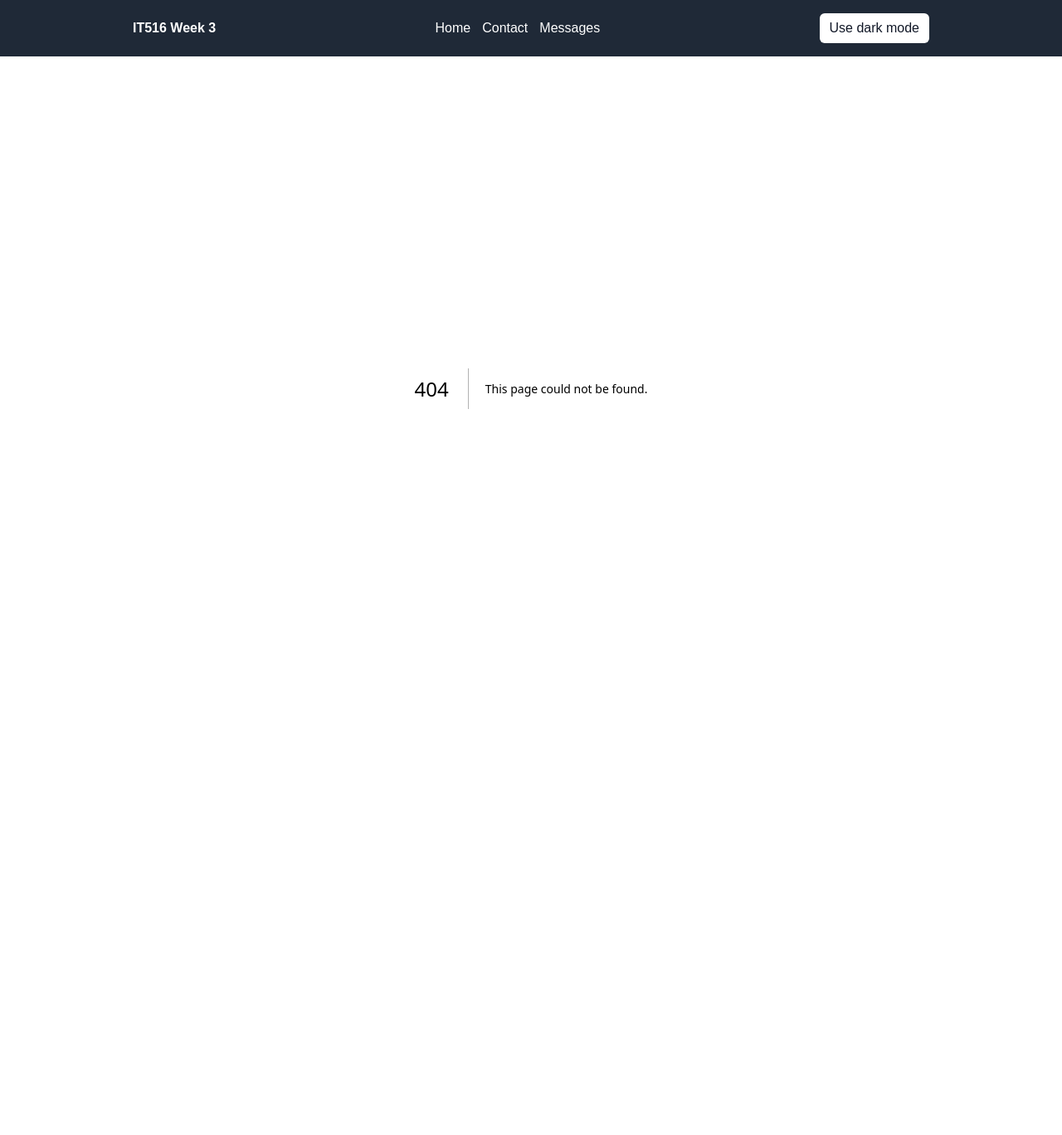
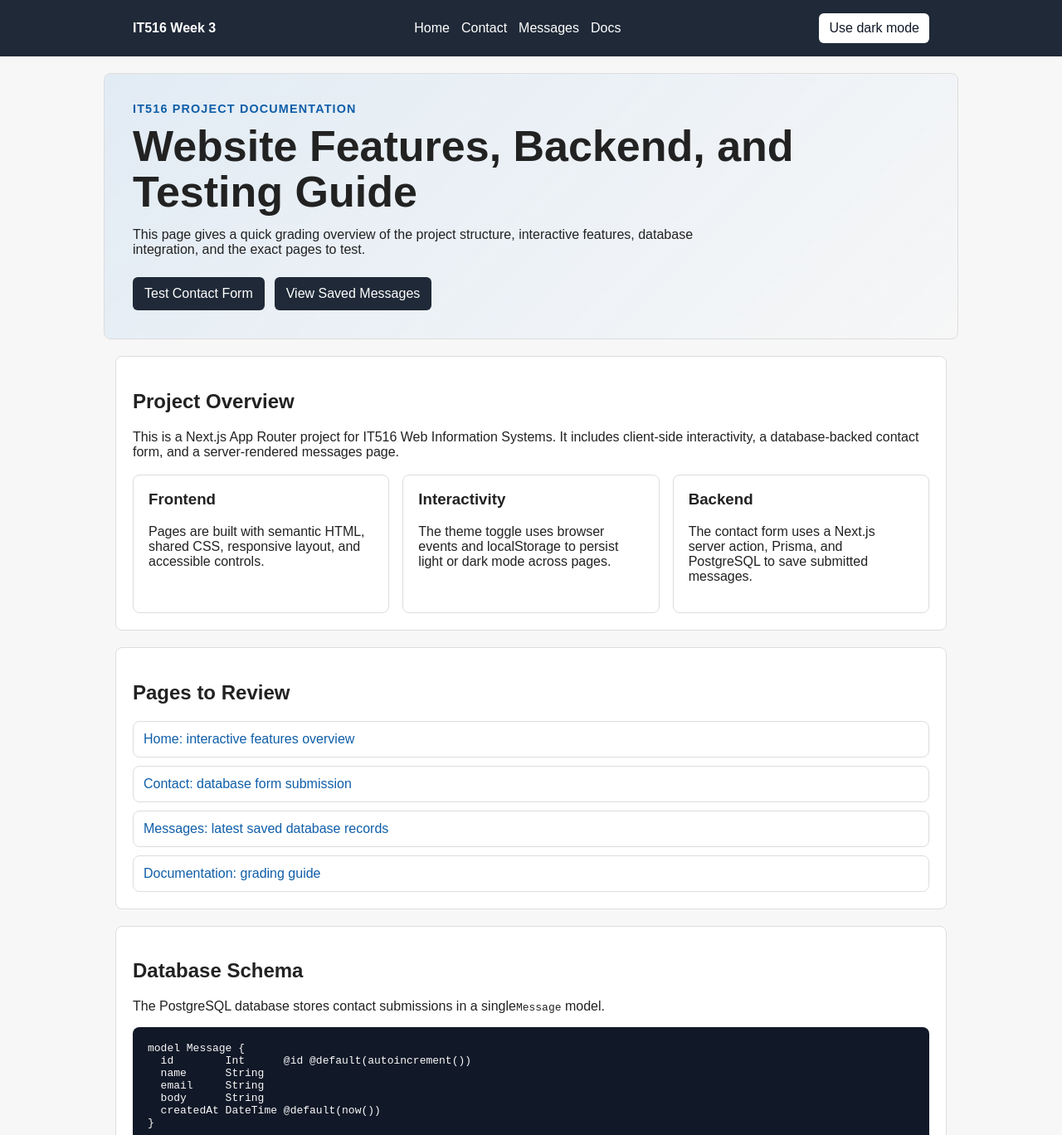
Before and after one commit to ezerayarii/it516_week1, a Next.js app: page /documentation in a window 1280 px wide. Before the commit this address had no page. Shown: the top 1368 px of the page at 83% size. Before the commit the page ends 868 px from the top, so only its background shows below. Built offline with nearby package versions, Linux system fonts and the light colour scheme.

Commit message:
Add project documentation page

```diff
--- /dev/null
+++ b/app/documentation/page.tsx
@@ -0,0 +1,107 @@
+import Link from "next/link";
+
+const checklistItems = [
+  "Secondary page and navigation are implemented with the Next.js App Router.",
+  "Theme toggle uses vanilla JavaScript, DOM events, and localStorage.",
+  "Contact form saves messages through a server action, Prisma, and PostgreSQL.",
+  "Messages page reads and displays the latest 20 database records.",
+  "Prisma client is generated during build with the package.json build scripts.",
+];
+
+export default function DocumentationPage() {
+  return (
+    <main className="documentation-page">
+      <section className="documentation-hero">
+        <p className="eyebrow">IT516 Project Documentation</p>
+        <h1>Website Features, Backend, and Testing Guide</h1>
+        <p>
+          This page gives a quick grading overview of the project structure,
+          interactive features, database integration, and the exact pages to
+          test.
+        </p>
+        <div className="doc-actions">
+          <Link href="/contact">Test Contact Form</Link>
+          <Link href="/messages">View Saved Messages</Link>
+        </div>
+      </section>
+
+      <section className="doc-section">
+        <h2>Project Overview</h2>
+        <p>
+          This is a Next.js App Router project for IT516 Web Information
+          Systems. It includes client-side interactivity, a database-backed
+          contact form, and a server-rendered messages page.
+        </p>
+        <div className="doc-grid">
+          <article className="doc-card">
+            <h3>Frontend</h3>
+            <p>
+              Pages are built with semantic HTML, shared CSS, responsive layout,
+              and accessible controls.
+            </p>
+          </article>
+          <article className="doc-card">
+            <h3>Interactivity</h3>
+            <p>
+              The theme toggle uses browser events and localStorage to persist
+              light or dark mode across pages.
+            </p>
+          </article>
+          <article className="doc-card">
+            <h3>Backend</h3>
+            <p>
+              The contact form uses a Next.js server action, Prisma, and
+              PostgreSQL to save submitted messages.
+            </p>
+          </article>
+        </div>
+      </section>
+
+      <section className="doc-section">
+        <h2>Pages to Review</h2>
+        <div className="route-list">
+          <Link href="/">Home: interactive features overview</Link>
+          <Link href="/contact">Contact: database form submission</Link>
+          <Link href="/messages">Messages: latest saved database records</Link>
+          <Link href="/documentation">Documentation: grading guide</Link>
+        </div>
+      </section>
+
+      <section className="doc-section">
+        <h2>Database Schema</h2>
+        <p>
+          The PostgreSQL database stores contact submissions in a single
+          <code>Message</code> model.
+        </p>
+        <pre className="code-block">
+          <code>{`model Message {
+  id        Int      @id @default(autoincrement())
+  name      String
+  email     String
+  body      String
+  createdAt DateTime @default(now())
+}`}</code>
+        </pre>
+      </section>
+
+      <section className="doc-section">
+        <h2>Grading Checklist</h2>
+        <ul className="checklist">
+          {checklistItems.map((item) => (
+            <li key={item}>{item}</li>
+          ))}
+        </ul>
+      </section>
+
+      <section className="doc-section">
+        <h2>How to Test</h2>
+        <ol className="test-steps">
+          <li>Open the contact page and submit a name, email, and message.</li>
+          <li>Confirm the form shows a success message.</li>
+          <li>Open the messages page and confirm the new message appears.</li>
+          <li>Use the theme button in the header and confirm the setting stays.</li>
+        </ol>
+      </section>
+    </main>
+  );
+}
--- a/app/globals.css
+++ b/app/globals.css
@@ -15,7 +15,8 @@ body {
 
 :root[data-theme="dark"] section,
 :root[data-theme="dark"] .feature-card,
-:root[data-theme="dark"] .message-card {
+:root[data-theme="dark"] .message-card,
+:root[data-theme="dark"] .doc-card {
   background: #1f2937;
   border-color: #374151;
 }
@@ -104,6 +105,133 @@ img {
 
 .feature-card h2 {
   margin-top: 0;
+}
+
+.documentation-page {
+  padding-bottom: 48px;
+}
+
+.documentation-hero {
+  animation: fade-slide-up 420ms ease both;
+  background:
+    linear-gradient(135deg, rgba(15, 94, 168, 0.12), rgba(31, 41, 55, 0.04)),
+    #ffffff;
+  max-width: 960px;
+  padding: 34px;
+}
+
+:root[data-theme="dark"] .documentation-hero {
+  background:
+    linear-gradient(135deg, rgba(147, 197, 253, 0.16), rgba(31, 41, 55, 0.5)),
+    #1f2937;
+}
+
+.eyebrow {
+  color: #0f5ea8;
+  font-size: 0.9rem;
+  font-weight: 700;
+  letter-spacing: 0.08em;
+  margin: 0 0 10px;
+  text-transform: uppercase;
+}
+
+:root[data-theme="dark"] .eyebrow {
+  color: #93c5fd;
+}
+
+.documentation-hero h1 {
+  font-size: clamp(2rem, 5vw, 3.25rem);
+  line-height: 1.05;
+  margin: 0 0 16px;
+}
+
+.documentation-hero p {
+  max-width: 720px;
+}
+
+.doc-actions {
+  display: flex;
+  flex-wrap: wrap;
+  gap: 12px;
+  margin-top: 24px;
+}
+
+.doc-actions a {
+  background: #1f2937;
+  border-radius: 6px;
+  color: white;
+  padding: 11px 14px;
+  text-decoration: none;
+  transition:
+    transform 180ms ease,
+    background 180ms ease;
+}
+
+.doc-actions a:hover {
+  background: #0f5ea8;
+  transform: translateY(-2px);
+}
+
+.doc-section {
+  animation: fade-slide-up 420ms ease both;
+  animation-delay: 80ms;
+  max-width: 960px;
+}
+
+.doc-grid {
+  display: grid;
+  gap: 16px;
+  grid-template-columns: repeat(auto-fit, minmax(220px, 1fr));
+  margin-top: 18px;
+}
+
+.doc-card {
+  background: white;
+  border: 1px solid #ddd;
+  border-radius: 8px;
+  padding: 18px;
+  transition:
+    border-color 180ms ease,
+    transform 180ms ease;
+}
+
+.doc-card:hover {
+  border-color: #0f5ea8;
+  transform: translateY(-3px);
+}
+
+.doc-card h3 {
+  margin-top: 0;
+}
+
+.route-list {
+  display: grid;
+  gap: 10px;
+}
+
+.route-list a {
+  border: 1px solid #ddd;
+  border-radius: 8px;
+  padding: 12px;
+  text-decoration: none;
+}
+
+.code-block {
+  background: #111827;
+  border-radius: 8px;
+  color: #f9fafb;
+  overflow-x: auto;
+  padding: 18px;
+}
+
+.checklist,
+.test-steps {
+  padding-left: 22px;
+}
+
+.checklist li,
+.test-steps li {
+  margin: 10px 0;
 }
 
 .contact-form {
@@ -204,6 +332,18 @@ a {
   }
 }
 
+@keyframes fade-slide-up {
+  from {
+    opacity: 0;
+    transform: translateY(14px);
+  }
+
+  to {
+    opacity: 1;
+    transform: translateY(0);
+  }
+}
+
 @media (prefers-reduced-motion: reduce) {
   *,
   *::before,
--- a/app/page.tsx
+++ b/app/page.tsx
@@ -32,6 +32,9 @@ export default function HomePage() {
         <p>
           <Link href="/contact">Open the contact page</Link>
         </p>
+        <p>
+          <Link href="/documentation">View project documentation</Link>
+        </p>
       </section>
     </main>
   );
--- a/components/site-header.tsx
+++ b/components/site-header.tsx
@@ -12,6 +12,7 @@ export default function SiteHeader() {
           <Link href="/">Home</Link>
           <Link href="/contact">Contact</Link>
           <Link href="/messages">Messages</Link>
+          <Link href="/documentation">Docs</Link>
         </nav>
         <ThemeToggle />
       </div>
```
